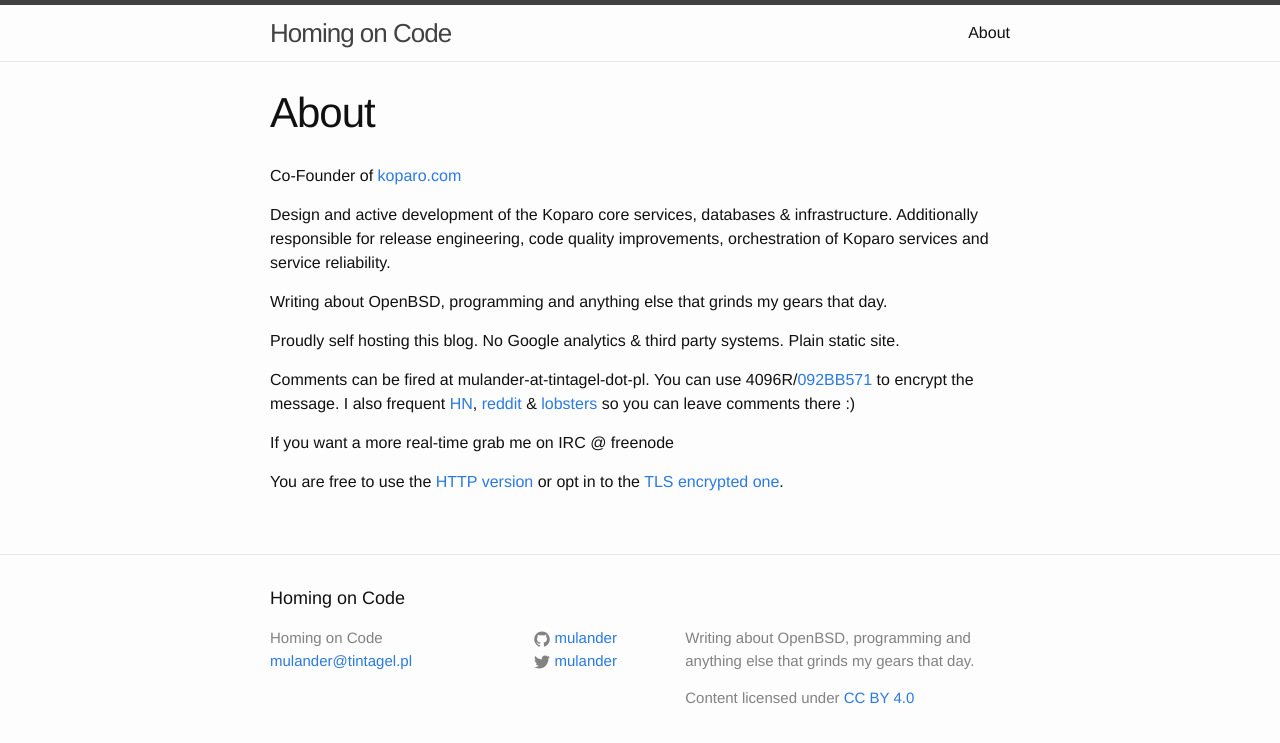
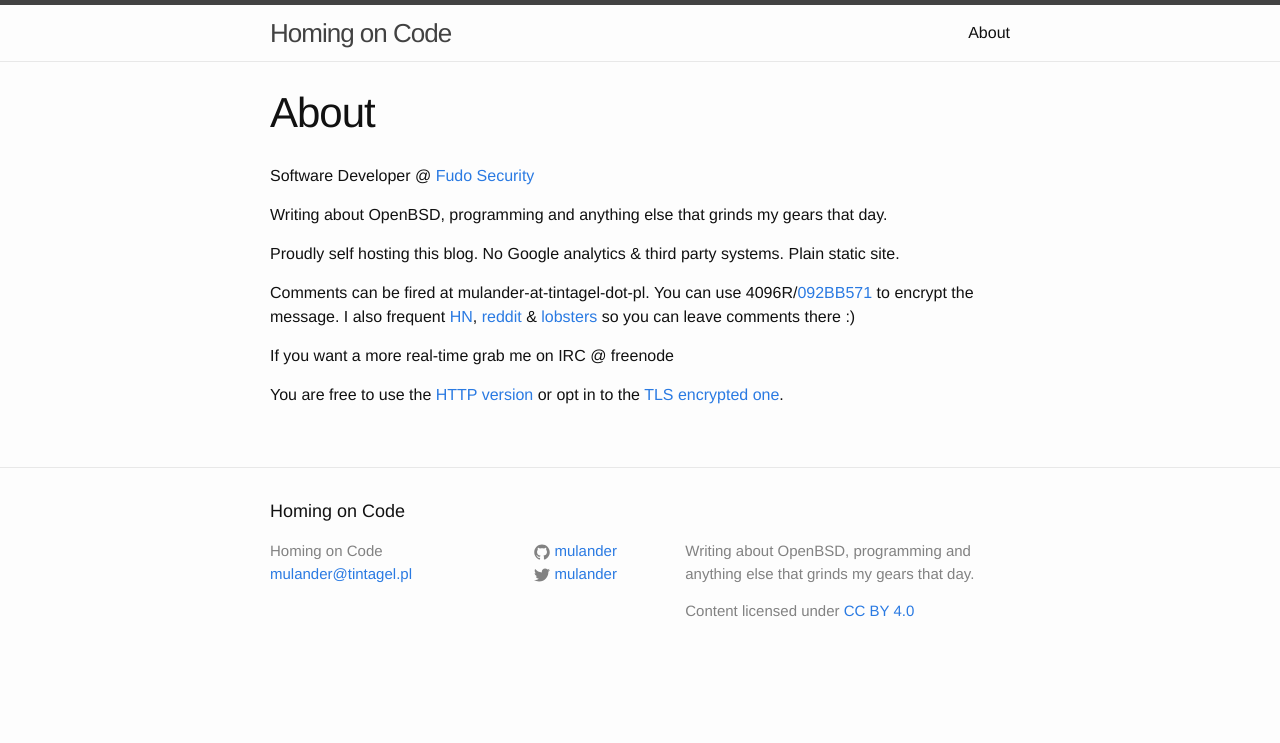
Before and after one commit to mulander/blog, a Jekyll site: the page built from about.md, in a window 1280 px wide. Shown: the top 743 px of the page. Built offline with Jekyll 4.4.1, drawn with Linux system fonts in a browser that asks for light colours.

Commit message:
Update about.md

```diff
--- a/about.md
+++ b/about.md
@@ -3,12 +3,7 @@ layout: page
 title: About
 permalink: /about/
 ---
-Co-Founder of [koparo.com](https://koparo.com)
-
-
-Design and active development of the Koparo core services, databases & infrastructure.
-Additionally responsible for release engineering, code quality improvements, orchestration
-of Koparo services and service reliability.
+Software Developer @ [Fudo Security](https://fudosecurity.com)
 
 Writing about OpenBSD, programming and anything else that grinds my gears
 that day.
```
